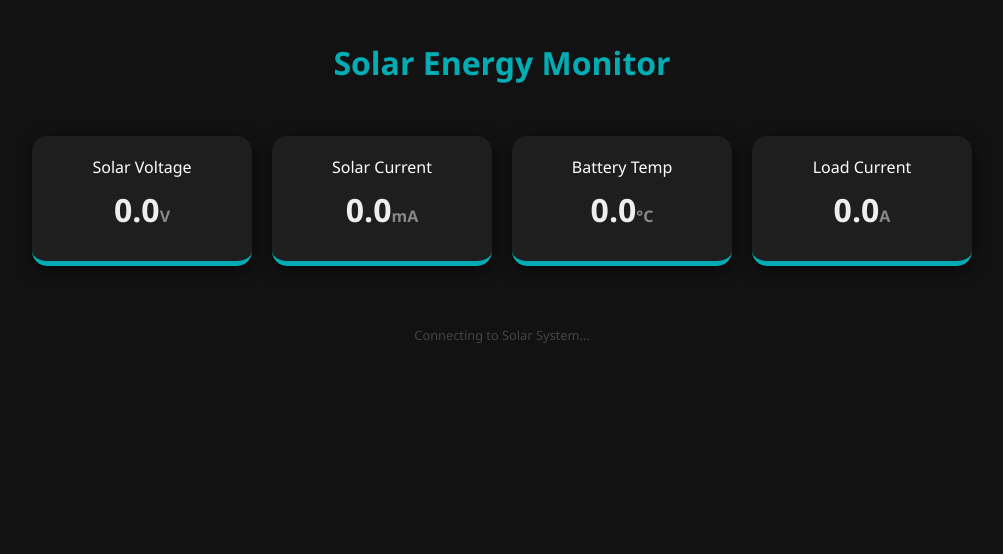
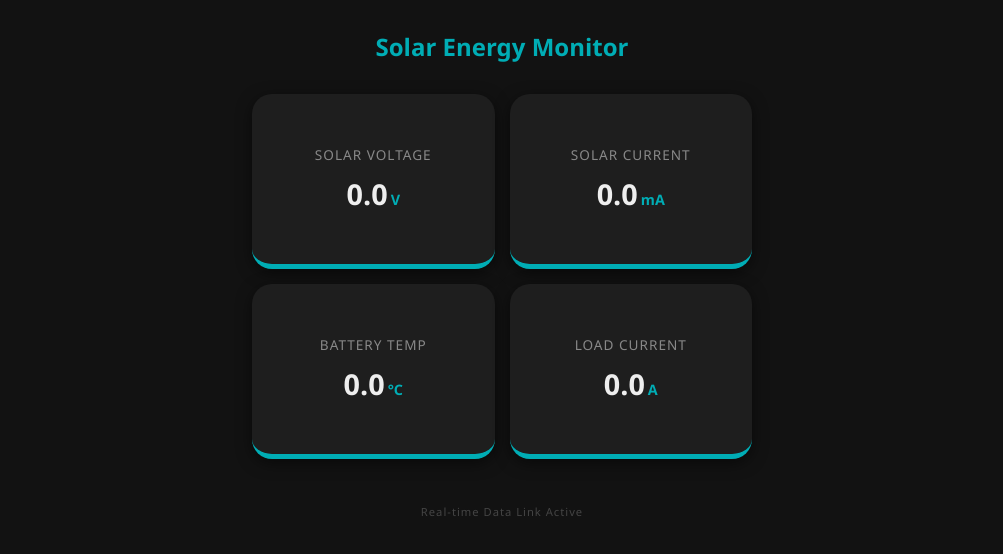
Before and after one commit to SLAash-Maxx/IOT---SolarDashboard, a plain HTML site: page index.html in a window 1280 px wide. Shown: the whole page, without its empty margins (138-1141 px from the left). Drawn offline with Linux system fonts and the light colour scheme; no server answers.

Commit message:
Refactor HTML layout and improve styling

```diff
--- a/index.html
+++ b/index.html
@@ -1,17 +1,40 @@
 <!DOCTYPE html>
 <html>
 <head>
+    <meta name="viewport" content="width=device-width, initial-scale=1.0">
     <title>Solar Smart Dashboard</title>
     <script src="https://www.gstatic.com/firebasejs/8.10.0/firebase-app.js"></script>
     <script src="https://www.gstatic.com/firebasejs/8.10.0/firebase-database.js"></script>
     <style>
-        body { font-family: 'Segoe UI', sans-serif; background: #121212; color: white; text-align: center; margin: 0; padding: 20px; }
-        .container { display: flex; flex-wrap: wrap; justify-content: center; padding: 20px; }
-        .card { background: #1e1e1e; border-radius: 15px; padding: 20px; margin: 10px; width: 180px; box-shadow: 0 4px 15px rgba(0,0,0,0.5); border-bottom: 5px solid #00adb5; }
-        h1 { color: #00adb5; }
-        .value { font-size: 2em; font-weight: bold; margin: 10px 0; color: #eee; }
-        .unit { font-size: 0.5em; color: #888; }
-        .status { margin-top: 30px; color: #444; font-size: 0.8em; }
+        body { font-family: 'Segoe UI', sans-serif; background: #121212; color: white; text-align: center; margin: 0; padding: 10px; }
+        h1 { color: #00adb5; font-size: 1.5em; margin-top: 20px; }
+
+        /* 2 by 2 Grid Layout */
+        .container {
+            display: grid;
+            grid-template-columns: 1fr 1fr;
+            gap: 15px;
+            padding: 15px;
+            max-width: 500px;
+            margin: auto;
+        }
+
+        .card {
+            background: #1e1e1e;
+            border-radius: 20px;
+            padding: 25px 10px;
+            box-shadow: 0 4px 15px rgba(0,0,0,0.5);
+            border-bottom: 5px solid #00adb5;
+            display: flex;
+            flex-direction: column;
+            justify-content: center;
+            min-height: 120px;
+        }
+
+        .label { font-size: 0.85em; color: #888; margin-bottom: 10px; text-transform: uppercase; letter-spacing: 1px; }
+        .value { font-size: 1.8em; font-weight: bold; color: #eee; }
+        .unit { font-size: 0.5em; color: #00adb5; margin-left: 3px; }
+        .status { margin-top: 30px; color: #444; font-size: 0.7em; letter-spacing: 1px; }
     </style>
 </head>
 <body>
@@ -20,24 +43,24 @@
 
     <div class="container">
         <div class="card">
-            <div>Solar Voltage</div>
+            <div class="label">Solar Voltage</div>
             <div class="value" id="s-vol">0.0<span class="unit">V</span></div>
         </div>
         <div class="card">
-            <div>Solar Current</div>
+            <div class="label">Solar Current</div>
             <div class="value" id="s-cur">0.0<span class="unit">mA</span></div>
         </div>
         <div class="card">
-            <div>Battery Temp</div>
+            <div class="label">Battery Temp</div>
             <div class="value" id="b-temp">0.0<span class="unit">°C</span></div>
         </div>
         <div class="card">
-            <div>Load Current</div>
+            <div class="label">Load Current</div>
             <div class="value" id="l-cur">0.0<span class="unit">A</span></div>
         </div>
     </div>
 
-    <div id="connection-status" class="status">Connecting to Solar System...</div>
+    <div id="connection-status" class="status">Real-time Data Link Active</div>
 
     <script>
         const firebaseConfig = {
@@ -50,15 +73,6 @@
         db.ref('Solar/Current').on('value', snap => { document.getElementById('s-cur').innerHTML = (snap.val() || 0).toFixed(1) + '<span class="unit">mA</span>'; });
         db.ref('Battery/Temperature').on('value', snap => { document.getElementById('b-temp').innerHTML = (snap.val() || 0).toFixed(1) + '<span class="unit">°C</span>'; });
         db.ref('Load/Current').on('value', snap => { document.getElementById('l-cur').innerHTML = (snap.val() || 0).toFixed(3) + '<span class="unit">A</span>'; });
-
-        db.ref('.info/connected').on('value', snap => {
-            const status = document.getElementById('connection-status');
-            if (snap.val() === true) {
-                status.innerHTML = "Monitoring Active • Real-time Data Link Established";
-            } else {
-                status.innerHTML = "Disconnected • Reconnecting...";
-            }
-        });
     </script>
 </body>
 </html>
```
